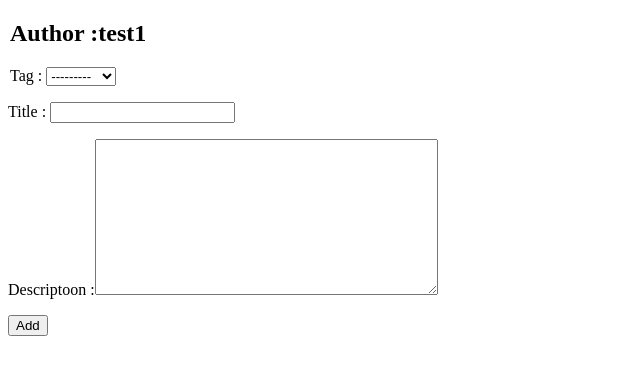
After one commit to PawanBakle/To-Do, a Django app: page /add_task/ in a window 1280 px wide. The commit adds this page. Shown: the top 375 px of the page, without its empty margins (0-640 px from the left). Run offline with Django 4.2, Linux system fonts and the light colour scheme; a user stored in the database is signed in.

Commit message:
create operation

```diff
--- a/ToDo/tasks/forms.py
+++ b/ToDo/tasks/forms.py
@@ -2,6 +2,7 @@ from django.forms import ModelForm
 from django import forms
 from django.contrib.auth.forms import UserCreationForm
 from django.contrib.auth.models import User
+from .models import TaskList
 class RegistrationForm(UserCreationForm):
     class Meta:
         model = User
@@ -11,3 +12,9 @@ class RegistrationForm(UserCreationForm):
 class LoginForm(forms.Form):
     username = forms.CharField()
     password = forms.CharField(widget=forms.PasswordInput)
+class TaskForm(forms.ModelForm):
+    class Meta:
+
+        model = TaskList
+
+        fields = ['title','description','tags']
--- a/ToDo/tasks/models.py
+++ b/ToDo/tasks/models.py
@@ -2,17 +2,19 @@ from django.db import models
 from django.contrib.auth.models import User
 
 # Create your models here.
-class User(models.Model):
-    user = models.OneToOneField(User,on_delete=models.CASCADE,primary_key=True)
-    def __str__(self):
-        return self.username
+# class User(models.Model):
+#     user = models.OneToOneField(User,on_delete=models.CASCADE,primary_key=True)
+#     def __str__(self):
+#         return self.username
 
 class TaskList(models.Model):
-    choice = (('High','High'),('Medium','Medium'),('Low','Low'))
-    title = models.CharField(max_length=50)
-    description = models.TextField(blank=True,null=True)
+    CHOICE = (('High','High'),
+              ('Medium','Medium'),
+              ('Low','Low'))
+    title = models.CharField(max_length=100,null=True)
+    description = models.TextField(null=True)
     date = models.DateField(blank=True,null=True)
-    tags = models.TextField(choice)
-    task = models.ForeignKey(User, on_delete=models.CASCADE)
+    tags = models.CharField(max_length =200,null = True,choices=CHOICE)
+    user = models.ForeignKey(User, on_delete=models.CASCADE)
     def __str__(self):
         return self.title
--- a/ToDo/tasks/urls.py
+++ b/ToDo/tasks/urls.py
@@ -5,4 +5,5 @@ urlpatterns = [
     path('login/', views.user_login, name='login'),
     path('register/', views.register, name='register'),
     path('logout/', views.sign_out, name='logout'),
+    path('add_task/', views.new_task, name='add_task'),
 ]
--- a/ToDo/tasks/views.py
+++ b/ToDo/tasks/views.py
@@ -1,8 +1,10 @@
 
-from .forms import RegistrationForm,LoginForm
-from .models import models
+from .forms import RegistrationForm,LoginForm,TaskForm
+from .models import *
+from django.contrib.auth import get_user_model
 from django.contrib.auth import authenticate, login, logout
 from django.shortcuts import render,redirect
+from django.contrib.auth.decorators import login_required
 # Create your views here.
 
 def index(request):
@@ -35,3 +37,19 @@ def user_login(request):
 def sign_out(request):
     logout(request)
     return redirect('login')
+@login_required
+def new_task(request):
+    if request.method == 'POST':
+        forms = TaskForm(request.POST)
+        if forms.is_valid():
+
+            #  new_task = forms.save(commit=False)
+            #  new_task.task =request.user
+            task_is = forms.save(commit=False)
+            task_is.user = request.user
+            task_is.save()
+            print('Created')
+            return redirect('home')
+    else:
+        forms = TaskForm()
+    return render(request,'add_task.html',{'forms':forms})
--- /dev/null
+++ b/ToDo/templates/add_task.html
@@ -0,0 +1,20 @@
+<!DOCTYPE html>
+<html lang="en">
+<head>
+    <meta charset="UTF-8">
+    <title>Task</title>
+</head>
+<body>
+<form method="POST" action="">
+    {% csrf_token %}
+    <legend><h2>Author :{{ user.username }}</h2>
+        <p>Tag : {{ forms.tags }}</p></legend>
+        <p>Title : {{ forms.title }}</p></legend>
+
+        <p>Descriptoon :{{ forms.description }}</p>
+		<div class="d-flex justify-content-center mt-3 login_container">
+				 				<input class="btn login_btn" type="submit" value="Add">
+        </div>
+            	</form>
+</body>
+</html>
--- a/ToDo/templates/index.html
+++ b/ToDo/templates/index.html
@@ -1,5 +1,7 @@
 {% if request.user.is_authenticated %}
   <p>{{ request.user.username }}</p>
+  <a href="{% url 'add_task' %}">New Task</a>
+
   <a href="{% url 'logout' %}">Logout</a>
 {% else %}
   <a href="{% url 'login' %}">Login</a>
```
Also changed, not shown: ToDo/db.sqlite3, ToDo/tasks/migrations/0002_rename_username_user_user_alter_tasklist_description_and_more.py (added), ToDo/tasks/migrations/0003_alter_tasklist_description_alter_tasklist_tags.py (added), ToDo/tasks/migrations/0004_alter_tasklist_description.py (added), ToDo/tasks/migrations/0005_alter_tasklist_description.py (added), ToDo/tasks/migrations/0006_alter_tasklist_description.py (added), ToDo/tasks/migrations/0007_rename_task_tasklist_user.py (added), ToDo/tasks/migrations/0008_alter_tasklist_user_delete_user.py (added).
